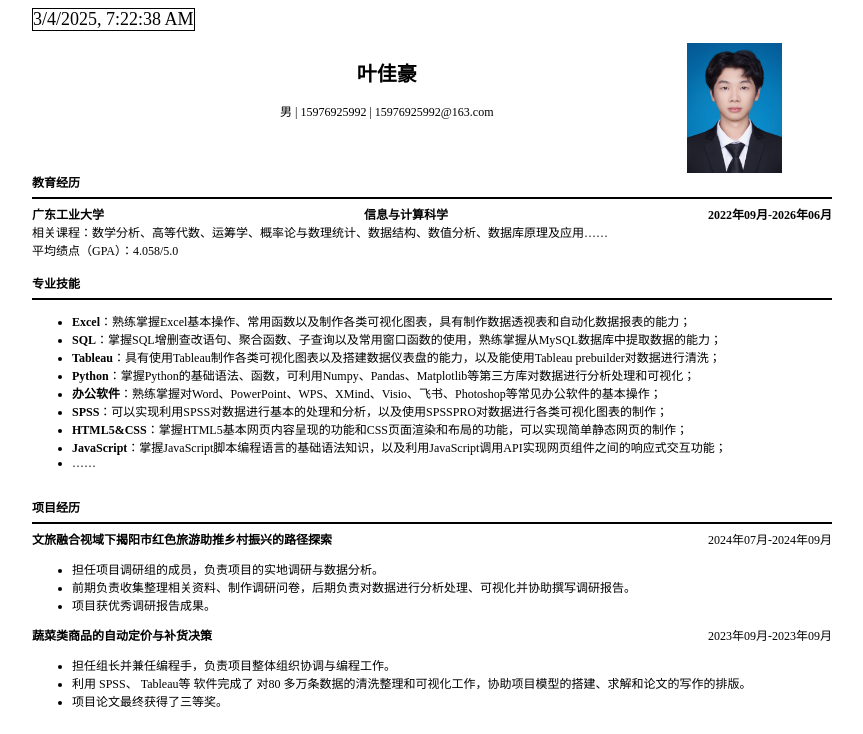
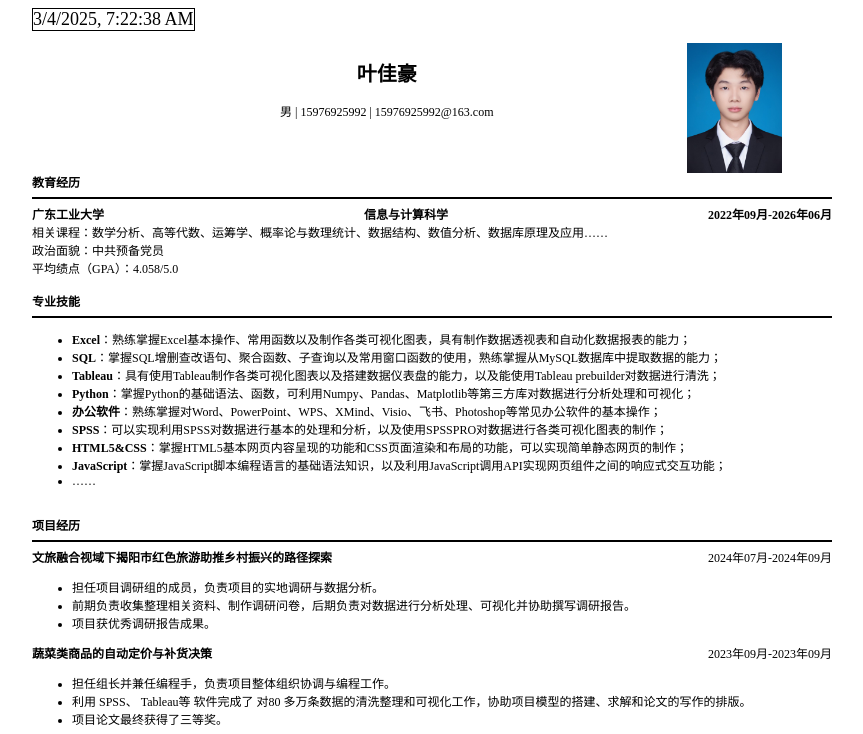
Before and after one commit to 630478223/yejiahao_resume, a plain HTML site: page index.html in a window 1280 px wide. Shown: the top 734 px of the page, without its empty margins (176-1039 px from the left). Drawn offline with Linux system fonts and the light colour scheme.

Commit message:
Update index.html

```diff
--- a/index.html
+++ b/index.html
@@ -28,6 +28,7 @@
   <div>广东工业大学</div><div>信息与计算科学</div><div>2022年09月-2026年06月</div>
 </div>
   <div>相关课程：数学分析、高等代数、运筹学、概率论与数理统计、数据结构、数值分析、数据库原理及应用……</div>
+  <span>政治面貌：中共预备党员</span><br>
   <span>平均绩点（GPA）：4.058/5.0</span>
 </div>
 <br>
```
